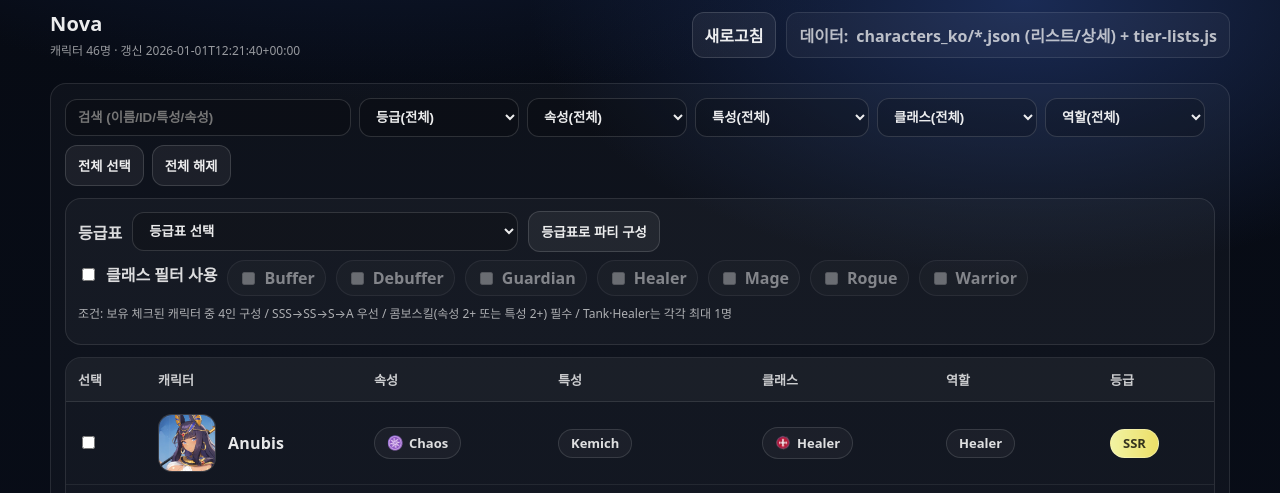
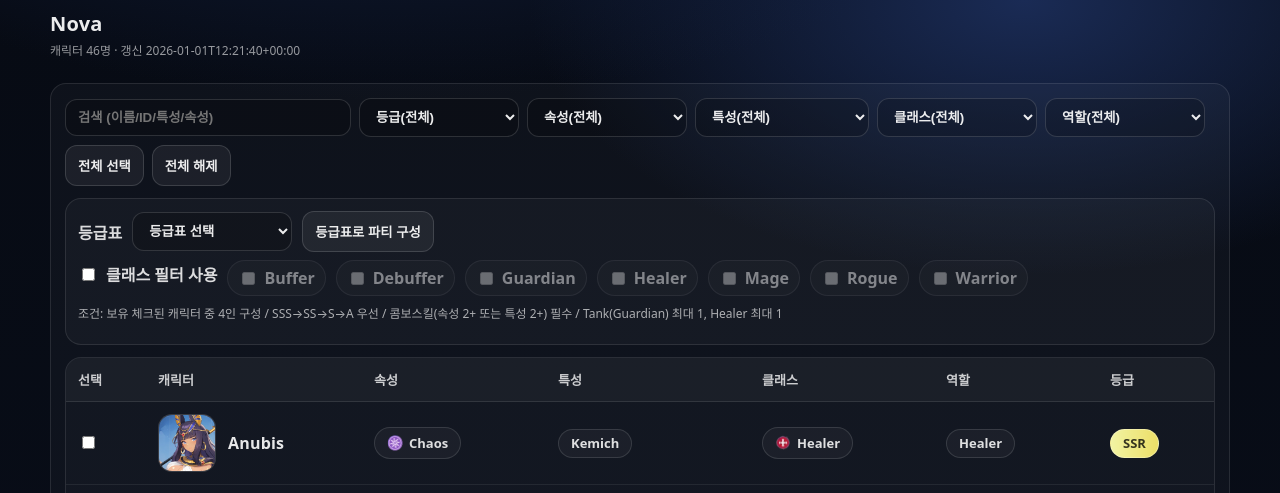
Before and after one commit to bamb177/nova, a Flask app: page /ui/select in a window 1280 px wide. Shown: the top 493 px of the page. Run offline with Flask 3, Linux system fonts and the light colour scheme.

Commit message:
Update select.html

```diff
--- a/templates/select.html
+++ b/templates/select.html
@@ -18,10 +18,7 @@
           캐릭터 {{ cache_count }}명 · 갱신 {{ last_refresh }}
         </div>
       </div>
-      <div class="actions">
-        <a class="btn" href="/refresh">새로고침</a>
-        <div class="badge">데이터: <span id="sourceHint">-</span></div>
-      </div>
+      <!-- ✅ 요청: 우측 상단 새로고침/데이터 배지 삭제 -->
     </div>
 
     {% if error %}
@@ -79,13 +76,13 @@
 
         <div class="tier-help">
           조건: 보유 체크된 캐릭터 중 4인 구성 / SSS→SS→S→A 우선 / 콤보스킬(속성 2+ 또는 특성 2+) 필수 /
-          Tank·Healer는 각각 최대 1명
+          Tank(Guardian) 최대 1, Healer 최대 1
         </div>
 
         <div id="tierPartyResult" class="tier-result"></div>
       </div>
 
-      <!-- ✅ 테이블 가로 스크롤 래퍼 -->
+      <!-- ✅ 모바일 가로 터치 스크롤 래퍼 -->
       <div class="table-wrap">
         <table class="table">
           <thead>
@@ -283,6 +280,7 @@
       return `<div class="cards">${renderOneSkillCard(s)}</div>`;
     }
 
+    // Auto/Ultimate/Passive/Normal/Team Skill 고정
     function renderSkills(detail) {
       const skills = pick(detail, "skills") || {};
       const teamSkill = pick(detail, "teamSkill", "team_skill", "team");
@@ -445,6 +443,7 @@
     backdrop.addEventListener("click", (e) => { if (e.target === backdrop) closeModal(); });
     document.addEventListener("keydown", (e) => { if (e.key === "Escape" && backdrop.classList.contains("show")) closeModal(); });
 
+    // 중국어명 키가 무엇이든 이름 옆에 표시
     function setModalTitle(name, cn){
       const safeName = escapeHtml(name || "Character");
       const safeCn = cn ? escapeHtml(cn) : "";
@@ -476,8 +475,6 @@
 
     // ===== List Render =====
     const chars = dedupeById(CHARS_RAW || []);
-    document.getElementById("sourceHint").textContent =
-      "characters_ko/*.json (리스트/상세) + tier-lists.js";
 
     const $tbody = document.getElementById("tbody");
     const $q = document.getElementById("q");
@@ -560,6 +557,7 @@
           ? `<img class="char-img" src="${escapeHtml(c.image)}" alt="">`
           : `<div class="char-img"></div>`;
 
+        // ✅ 아이콘은 pill 내부에 포함
         const elemIcon = c.element_icon ? `<img class="mini-icon" src="${escapeHtml(c.element_icon)}" alt="">` : "";
         const classIcon = c.class_icon ? `<img class="mini-icon" src="${escapeHtml(c.class_icon)}" alt="">` : "";
 
@@ -572,25 +570,19 @@
                 <div class="char-name">${escapeHtml(nm)}</div>
               </div>
             </td>
-
             <td class="col-elem">
               <span class="pill pill-neutral pill-with-icon">
                 ${elemIcon}
                 <span class="pill-text">${escapeHtml(elem)}</span>
               </span>
             </td>
-
-            <td class="col-faction">
-              <span class="pill pill-neutral">${escapeHtml(faction)}</span>
-            </td>
-
+            <td class="col-faction"><span class="pill pill-neutral">${escapeHtml(faction)}</span></td>
             <td class="col-class">
               <span class="pill pill-neutral pill-with-icon">
                 ${classIcon}
                 <span class="pill-text">${escapeHtml(cls)}</span>
               </span>
             </td>
-
             <td class="col-role"><span class="pill pill-neutral">${escapeHtml(role)}</span></td>
             <td class="col-rarity"><span class="pill ${rarityPillClass(rar)}">${escapeHtml(rar)}</span></td>
           </tr>
@@ -625,9 +617,10 @@
 
     render();
 
-    // ===== Tier Party Builder (export const 선택 / prefix 필터 / Tank+Healer 제한) =====
-    let TIER_MOD = null;
-    const TIER_SCORE = { SSS: 4, SS: 3, S: 2, A: 1 };
+    // ===== Tier Party Builder (ALL_TIER_LISTS 기반) =====
+    let ALL_TIER_LISTS = null;
+
+    const TIER_SCORE = { SSS: 4, SS: 3, S: 2, A: 1 }; // Situational 제외
 
     function keyify(s){
       return String(s || "")
@@ -641,30 +634,21 @@
       const byKey = new Map();
       for (const c of (chars || [])){
         if (!c?.id) continue;
-        const cid = String(c.id);
-        byKey.set(keyify(cid), cid);
-        if (c.name) byKey.set(keyify(c.name), cid);
-        if (c.raw_name) byKey.set(keyify(c.raw_name), cid);
+        const id = String(c.id);
+
+        // name/raw_name 모두 키 등록 (raw_name이 없으면 name만으로도 동작)
+        if (c.name) byKey.set(keyify(c.name), id);
+        if (c.raw_name) byKey.set(keyify(c.raw_name), id);
+
+        byKey.set(keyify(id), id);
       }
       return { byKey };
     }
 
-    function normalizeTierRoot(obj){
-      if (obj?.tiers && typeof obj.tiers === "object") return obj.tiers;
-      if (obj && typeof obj === "object"){
-        const keys = Object.keys(obj).map(k => k.toUpperCase());
-        const hasTier = keys.some(k => ["SSS","SS","S","A"].includes(k));
-        if (hasTier) return obj;
-      }
-      return null;
-    }
-
-    function buildRankMapFromTierList(tierListObj, chars){
-      const tiers = normalizeTierRoot(tierListObj);
-      if (!tiers) return new Map();
-
+    function buildRankMapFromTierList(tierList, chars){
       const { byKey } = buildCharIndex(chars);
       const rank = new Map();
+      const tiers = tierList?.tiers || {};
 
       for (const [tier, arr] of Object.entries(tiers)){
         const T = String(tier).toUpperCase();
@@ -672,9 +656,7 @@
 
         const list = Array.isArray(arr) ? arr : [];
         for (const it of list){
-          const nm = (it && typeof it === "object") ? it.name : (typeof it === "string" ? it : null);
-          if (!nm) continue;
-
+          const nm = (it && typeof it === "object") ? it.name : null;
           const cid = byKey.get(keyify(nm));
           if (!cid) continue;
 
@@ -683,20 +665,6 @@
         }
       }
       return rank;
-    }
-
-    function buildRankMapFromAllLists(allListsObj, chars){
-      if (!allListsObj || typeof allListsObj !== "object") return new Map();
-
-      const merged = new Map();
-      for (const v of Object.values(allListsObj)){
-        const m = buildRankMapFromTierList(v, chars);
-        for (const [cid, sc] of m.entries()){
-          const prev = merged.get(cid) || 0;
-          merged.set(cid, Math.max(prev, sc));
-        }
-      }
-      return merged;
     }
 
     function getOwnedSelectedIds(){
@@ -742,27 +710,6 @@
       return picked.size ? picked : null;
     }
 
-    function roleFlags(c){
-      const role = String(c?.role || "").toLowerCase();
-      const cls  = String(c?.class || "").toLowerCase();
-      const isTank = role.includes("tank") || cls === "guardian";
-      const isHealer = role.includes("healer") || cls === "healer";
-      return { isTank, isHealer };
-    }
-
-    function satisfyTankHealerLimit(party, charsById){
-      let tank = 0, healer = 0;
-      for (const cid of party){
-        const c = charsById.get(cid);
-        if (!c) continue;
-        const f = roleFlags(c);
-        if (f.isTank) tank++;
-        if (f.isHealer) healer++;
-        if (tank > 1 || healer > 1) return false;
-      }
-      return true;
-    }
-
     function hasComboSkill(party, charsById){
       const elem = new Map();
       const fac = new Map();
@@ -777,6 +724,30 @@
       const maxElem = Math.max(0, ...elem.values());
       const maxFac = Math.max(0, ...fac.values());
       return (maxElem >= 2) || (maxFac >= 2);
+    }
+
+    function isTank(c){
+      const cls = String(c?.class || "").toLowerCase();
+      const role = String(c?.role || "").toLowerCase();
+      return cls === "guardian" || role === "tank";
+    }
+
+    function isHealer(c){
+      const cls = String(c?.class || "").toLowerCase();
+      const role = String(c?.role || "").toLowerCase();
+      return cls === "healer" || role === "healer";
+    }
+
+    function passesTankHealerCap(party, charsById){
+      let tank = 0, healer = 0;
+      for (const cid of party){
+        const c = charsById.get(cid);
+        if (!c) continue;
+        if (isTank(c)) tank++;
+        if (isHealer(c)) healer++;
+        if (tank > 1 || healer > 1) return false;
+      }
+      return true;
     }
 
     function partyScore(party, rankMap, charsById){
@@ -838,7 +809,10 @@
             for (let l=k+1; l<pool.length; l++){
               const party = [pool[i], pool[j], pool[k], pool[l]];
 
-              if (!satisfyTankHealerLimit(party, charsById)) continue;
+              // ✅ Tank/Healer 각각 최대 1명
+              if (!passesTankHealerCap(party, charsById)) continue;
+
+              // ✅ 콤보스킬 필수
               if (!hasComboSkill(party, charsById)) continue;
 
               const sc = partyScore(party, rankMap, charsById);
@@ -848,9 +822,7 @@
         }
       }
 
-      if (!best) {
-        return { ok:false, msg:"조건(콤보스킬 + Tank/Healer 제한)을 만족하는 4인 조합을 찾지 못했습니다." };
-      }
+      if (!best) return { ok:false, msg:"조건을 만족하는 4인 조합을 찾지 못했습니다." };
       return { ok:true, party: best.party };
     }
 
@@ -867,22 +839,16 @@
       const cards = res.party.map(cid => {
         const c = charsById.get(cid);
         const tier = tierLabelFromScore(rankMap.get(cid) || 0);
-        const nm = c?.name || cid;
-        const elem = c?.element || "-";
-        const fac = c?.faction || "-";
-        const cls = c?.class || "-";
-        const role = c?.role || "-";
         return `
           <div class="tier-card">
             <div class="tier-card-top">
               <span class="tier-badge tier-${tier.toLowerCase()}">${escapeHtml(tier)}</span>
-              <span class="tier-name">${escapeHtml(nm)}</span>
+              <span class="tier-name">${escapeHtml(c?.name || cid)}</span>
             </div>
             <div class="tier-card-sub">
-              <span class="pill pill-neutral">${escapeHtml(elem)}</span>
-              <span class="pill pill-neutral">${escapeHtml(fac)}</span>
-              <span class="pill pill-neutral">${escapeHtml(cls)}</span>
-              <span class="pill pill-neutral">${escapeHtml(role)}</span>
+              <span class="pill pill-neutral">${escapeHtml(c?.element || "-")}</span>
+              <span class="pill pill-neutral">${escapeHtml(c?.faction || "-")}</span>
+              <span class="pill pill-neutral">${escapeHtml(c?.class || "-")}</span>
             </div>
           </div>
         `;
@@ -891,29 +857,24 @@
       box.innerHTML = `<div class="tier-grid">${cards}</div>`;
     }
 
-    function tierPresetKeys(mod){
-      const allow = /^(ALL|GUILD|NEW|PVE|PVP|RIFT)/;
-      return Object.keys(mod || {})
-        .filter(k => allow.test(k))
-        .sort((a,b) => a.localeCompare(b));
-    }
-
-    function presetLabel(k, v){
-      const name = v?.name;
-      if (typeof name === "string" && name.trim()) return `${k} · ${name}`;
-      return k;
-    }
-
     function initTierUI(){
       const sel = document.getElementById("tierPreset");
       const btn = document.getElementById("btnBuildTierParty");
       const info = document.getElementById("tierInfo");
-      if (!sel || !btn) return;
+      if (!sel || !btn || !info) return;
+      if (!ALL_TIER_LISTS) return;
 
-      const keys = tierPresetKeys(TIER_MOD);
+      // ✅ 요청: name이 *로 시작하는 것만
+      const keys = Object.keys(ALL_TIER_LISTS)
+        .filter(k => String(ALL_TIER_LISTS[k]?.name || "").trim().startsWith("*"))
+        .sort((a,b) => a.localeCompare(b));
+
       sel.innerHTML = `<option value="">등급표 선택</option>` + keys.map(k => {
-        const v = TIER_MOD[k];
-        return `<option value="${escapeHtml(k)}">${escapeHtml(presetLabel(k, v))}</option>`;
+        const t = ALL_TIER_LISTS[k];
+        const nm = String(t?.name || k).trim();
+        const cleanName = nm.startsWith("*") ? nm.replace(/^\*\s*/, "") : nm;
+        const label = `${cleanName} (${k})`;
+        return `<option value="${escapeHtml(k)}">${escapeHtml(label)}</option>`;
       }).join("");
 
       sel.disabled = false;
@@ -921,64 +882,45 @@
 
       initTierClassCheckboxes();
 
-      function updateInfo(){
-        const k = sel.value;
-        const v = (k && TIER_MOD) ? TIER_MOD[k] : null;
-
-        if (!info) return;
-        if (!v){
+      function renderInfo(k){
+        if (!k || !ALL_TIER_LISTS[k]){
           info.textContent = "";
           return;
         }
-
-        if (k === "ALL_TIER_LISTS"){
-          info.textContent = "ALL_TIER_LISTS: 전체 리스트에서 캐릭터별 최고 티어를 사용합니다.";
-          return;
-        }
-
-        const meta = [
-          v.name ? `name: ${v.name}` : null,
-          v.lastUpdated ? `lastUpdated: ${v.lastUpdated}` : null,
-          v.description ? v.description : null,
-        ].filter(Boolean).join(" · ");
-        info.textContent = meta;
+        const t = ALL_TIER_LISTS[k];
+        const nm = String(t?.name || "").trim().replace(/^\*\s*/, "");
+        info.textContent = `${nm} · lastUpdated: ${t.lastUpdated}`;
       }
 
       sel.addEventListener("change", () => {
-        updateInfo();
-        const box = document.getElementById("tierPartyResult");
-        if (box) box.innerHTML = "";
+        renderInfo(sel.value);
+        document.getElementById("tierPartyResult").innerHTML = "";
       });
 
       btn.addEventListener("click", () => {
         const k = sel.value;
-        if (!k){
+        if (!k) {
           renderTierPartyResult(new Map(), { ok:false, msg:"등급표를 먼저 선택하세요." });
           return;
         }
-
-        let rankMap = new Map();
-        if (k === "ALL_TIER_LISTS"){
-          rankMap = buildRankMapFromAllLists(TIER_MOD.ALL_TIER_LISTS, chars);
-        } else {
-          rankMap = buildRankMapFromTierList(TIER_MOD[k], chars);
-        }
+        const tierList = ALL_TIER_LISTS[k];
+        const rankMap = buildRankMapFromTierList(tierList, chars);
 
         const res = buildBestTierParty(rankMap);
         renderTierPartyResult(rankMap, res);
       });
 
-      updateInfo();
+      renderInfo(sel.value);
     }
 
     window.addEventListener("tierlists:loaded", () => {
-      TIER_MOD = window.__tierLists || null;
-      if (!TIER_MOD) return;
+      // tier-lists.js에서 export된 ALL_TIER_LISTS만 사용
+      ALL_TIER_LISTS = window.__tierLists?.ALL_TIER_LISTS || null;
       initTierUI();
     });
   </script>
 
-  <!-- ✅ tier-lists.js 를 ES module 로 import -->
+  <!-- ✅ tier-lists.js ESM import -->
   <script type="module">
     import * as mod from "/data/zone-nova/tier-lists.js";
     window.__tierLists = mod;
```
